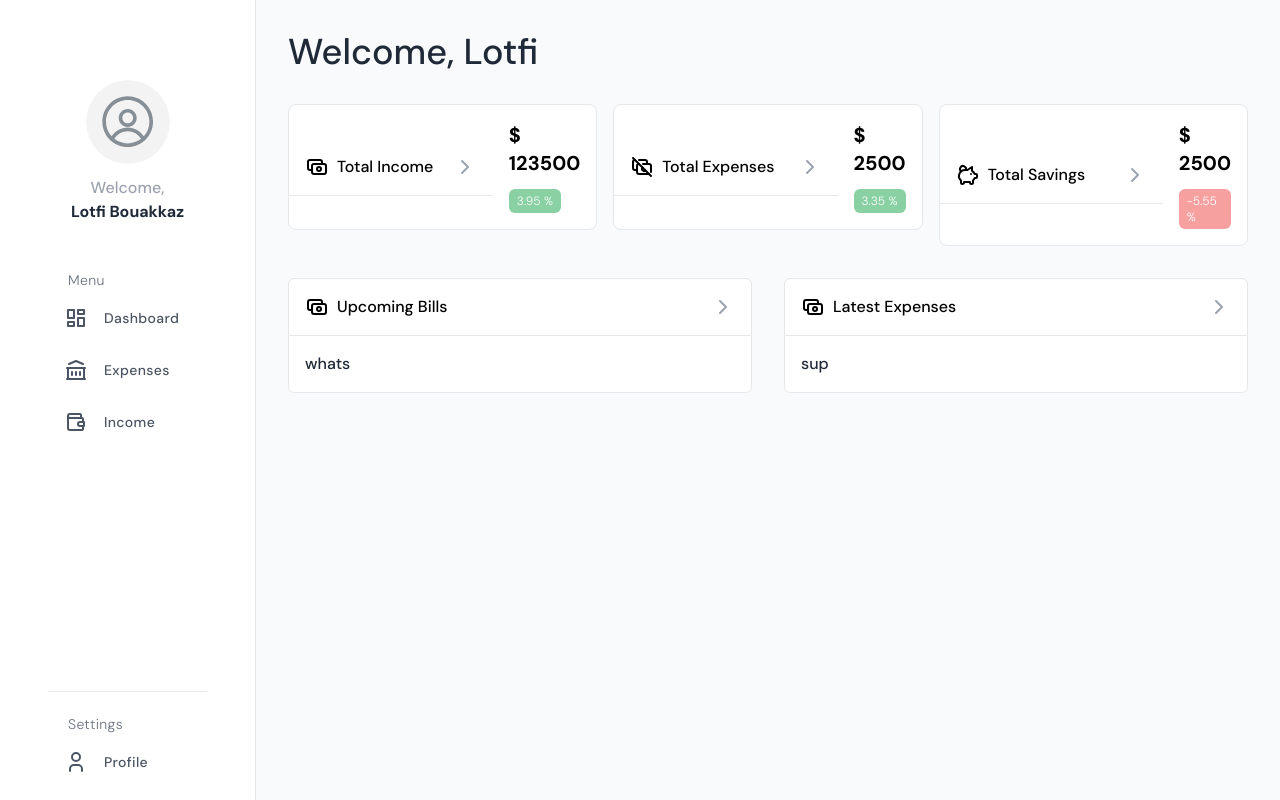
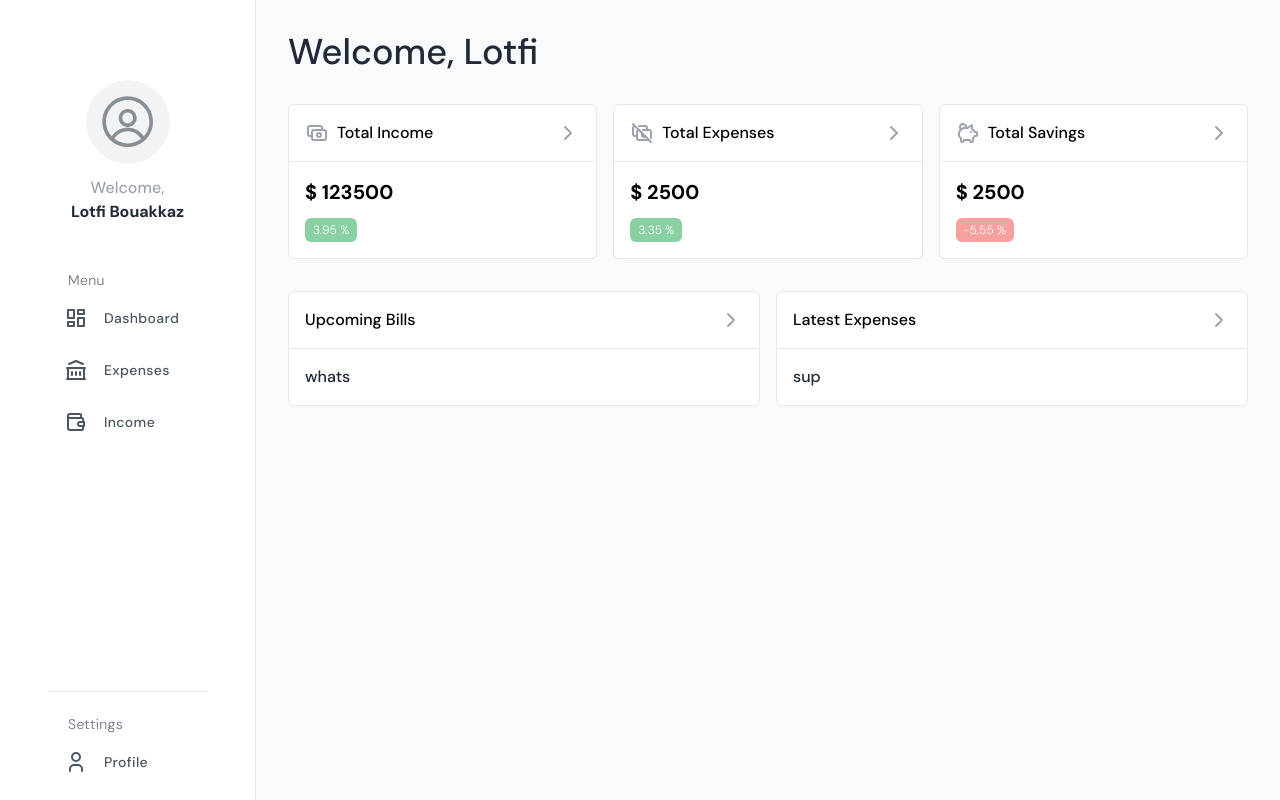
Before and after one commit to BouakkazLotfiG/dinero-frontend, a React (Vite) app: page / in a window 1280 px wide. Built offline with nearby package versions, Linux system fonts and the light colour scheme.

Commit message:
refactored stat card

```diff
--- a/src/components/CardStat.jsx
+++ b/src/components/CardStat.jsx
@@ -1,42 +1,19 @@
-import { ActionIcon, Title } from '@mantine/core';
-import {
-  IconCash,
-  IconCashOff,
-  IconChevronRight,
-  IconPigMoney,
-} from '@tabler/icons-react';
-import React from 'react';
+import CardWithHeader from './CardWithHeader';
 
-const CardStat = ({ title, amount, change }) => {
+const CardStat = ({ title, amount, change, icon }) => {
   return (
-    <ActionIcon
-      className='h-full bg-white border border-gray-200 w-full flex  flex-col items-start '
-      radius='md'
-      variant='filled'
-    >
-      <div className='border-b w-full'>
-        <div className='p-4 flex items-center gap-2'>
-          {title === 'Total Income' && <IconCash className='text-black' />}
-          {title === 'Total Expenses' && <IconCashOff className='text-black' />}
-          {title === 'Total Savings' && <IconPigMoney className='text-black' />}
-
-          <p className='text-black'>{title}</p>
-
-          <IconChevronRight className='text-gray-400 ml-auto' />
-        </div>
-      </div>
-
-      <div className='p-4 flex flex-col gap-3'>
+    <CardWithHeader title={title} icon={icon}>
+      <div className=' flex flex-col gap-3'>
         <p className='text-black font-bold text-xl'>$ {amount}</p>
         <p
           className={`${
             change > 0 ? 'bg-green-600' : 'bg-red-500'
-          } px-2 py-1 opacity-50 rounded-md mx-auto ml-0 font-thin text-xs`}
+          } text-white px-2 py-1 opacity-50 rounded-md mx-auto ml-0 font-thin text-xs `}
         >
           {change} %
         </p>
       </div>
-    </ActionIcon>
+    </CardWithHeader>
   );
 };
 
--- a/src/components/CardWithHeader.jsx
+++ b/src/components/CardWithHeader.jsx
@@ -1,11 +1,13 @@
 import { IconCash, IconChevronRight } from '@tabler/icons-react';
+import React from 'react';
 
 const CardWithHeader = ({ title, icon, children }) => {
   return (
-    <div className='  bg-white border border-gray-200 rounded-md flex  flex-col items-start '>
+    <div className='w-full  bg-white border border-gray-200 rounded-md flex  flex-col items-start '>
       <div className='border-b w-full'>
         <div className='p-4 flex items-center gap-2'>
-          <IconCash className='text-black' />
+          {/* render icon here */}
+          {icon && React.createElement(icon, { className: 'text-gray-400' })}
 
           <p className='text-black'>{title}</p>
 
--- a/src/components/LatestExpenses.jsx
+++ b/src/components/LatestExpenses.jsx
@@ -1,4 +1,3 @@
-import React from 'react';
 import CardWithHeader from './CardWithHeader';
 
 const LatestExpenses = () => {
--- a/src/pages/Dash.jsx
+++ b/src/pages/Dash.jsx
@@ -1,5 +1,10 @@
 import { ActionIcon, Text, Title } from '@mantine/core';
-import { IconSmoking } from '@tabler/icons-react';
+import {
+  IconCash,
+  IconCashOff,
+  IconPigMoney,
+  IconSmoking,
+} from '@tabler/icons-react';
 import React from 'react';
 import CardStat from '../components/CardStat';
 import UpcomingBills from '../components/UpcomingBills';
@@ -12,13 +17,28 @@
 
       {/* top row */}
       <div className='flex flex-row gap-4'>
-        <CardStat title='Total Income' amount={123500.0} change={3.95} />
-        <CardStat title='Total Expenses' amount={2500} change={3.35} />
-        <CardStat title='Total Savings' amount={2500} change={-5.55} />
+        <CardStat
+          title='Total Income'
+          amount={123500.0}
+          change={3.95}
+          icon={IconCash}
+        />
+        <CardStat
+          title='Total Expenses'
+          amount={2500}
+          change={3.35}
+          icon={IconCashOff}
+        />
+        <CardStat
+          title='Total Savings'
+          amount={2500}
+          change={-5.55}
+          icon={IconPigMoney}
+        />
       </div>
 
       {/* bottom row */}
-      <div className='flex gap-8'>
+      <div className='flex gap-4'>
         <div className='w-1/2'>
           <UpcomingBills />
         </div>
```
